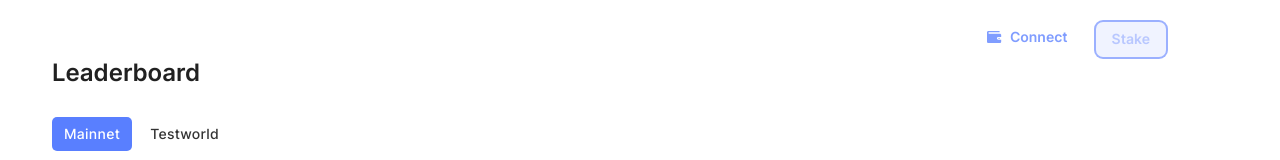
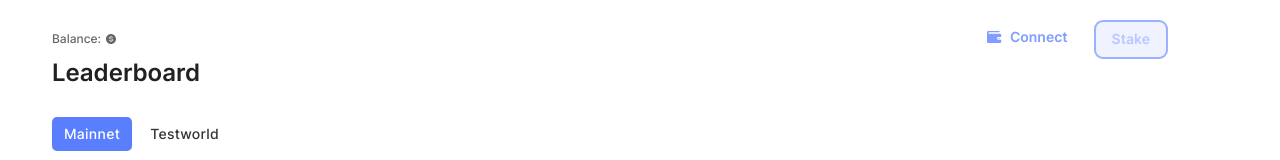
Before and after one commit to Staketab/lst-mina, a Next.js app in the folder apps/ui/: page / in a window 1280 px wide. Shown: the top 160 px of the page. Built offline with nearby package versions, Linux system fonts and the light colour scheme; no server answers.

Commit message:
added balance on header page

```diff
--- a/apps/ui/src/components/organisms/pageHeader/index.module.css
+++ b/apps/ui/src/components/organisms/pageHeader/index.module.css
@@ -6,3 +6,12 @@
 .stakeButton {
     margin-left: 20px;
 }
+
+.balance {
+    color: var(--col--gray1);
+    font-size: 12px;
+    display: flex;
+    align-items: center;
+    gap: 5px;
+    flex-grow: 1;
+}
--- a/apps/ui/src/components/organisms/pageHeader/pageHeader.tsx
+++ b/apps/ui/src/components/organisms/pageHeader/pageHeader.tsx
@@ -1,16 +1,28 @@
 import { useState } from 'react';
+import Image from 'next/image';
+import classNames from 'classnames';
 import { Button } from '../../atoms/button';
 import { Variant } from '../../atoms/button/types';
 import { ConnectWalletButton } from '../../molecules/connectWalletButton';
 import StakeModalController from '../../molecules/stakeModal/StakeModalController';
+import useAuroWalletCore from '../../../hooks/useAuroWalletCore';
+import useAddressBalance from '../../../hooks/useAddressBalance';
+import DollarIcon from './Dollar.svg';
+
 import style from './index.module.css';
 
 const PageHeader = () => {
     const [openStakeModul, setOpenStaekeModul] = useState<boolean>(false);
     const [isDisableStakeButton, setIsDisableStakeButton] = useState(true);
+    const { accountId } = useAuroWalletCore();
+    const { balance } = useAddressBalance(accountId?.[0] ?? null);
 
     return (
         <div className={style.wrapper}>
+            <span className={classNames(style.balance, 't-inter-medium')}>
+                Balance:
+                <Image src={DollarIcon} alt="" /> {balance}
+            </span>
             <ConnectWalletButton handleAddress={setIsDisableStakeButton} />
             <Button
                 className={style.stakeButton}
```
Also changed, not shown: apps/ui/src/components/organisms/pageHeader/Dollar.svg (added).
